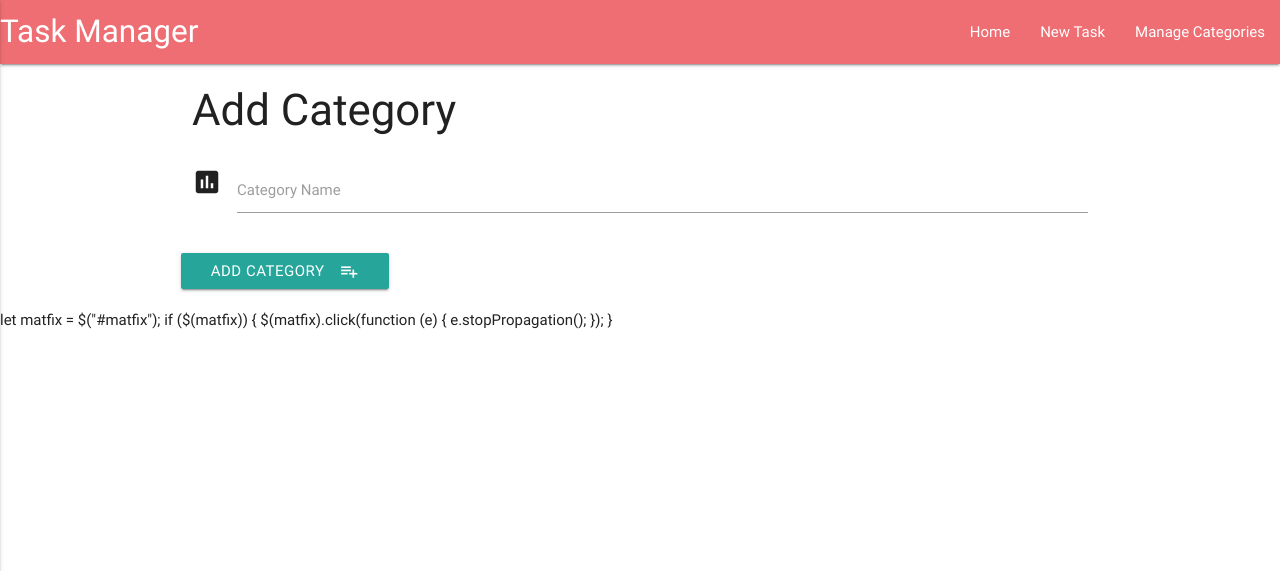
After one commit to fudge88/task_manager, a Flask app: page /add_category in a window 1280 px wide. The commit adds this page. Shown: the top 571 px of the page. Run offline with Flask 2, Linux system fonts and the light colour scheme; some libraries are stand-ins or nearby versions.

Commit message:
add category added

```diff
--- a/app.py
+++ b/app.py
@@ -7,8 +7,6 @@ from bson.objectid import ObjectId
 app = Flask(__name__)
 app.config["MONGO_DBNAME"] = 'task_manager'
 app.config["MONGO_URI"] = 'mongodb+srv://root:rOOtUser@myfirstcluster-v5vwp.mongodb.net/task-manger?retryWrites=true&w=majority'
-
-mongo = PyMongo(app)
 
 mongo = PyMongo(app)
 
@@ -22,7 +20,7 @@ def get_tasks():
 @app.route('/add_task')
 def add_task():
     return render_template('addtask.html',
-        categories=mongo.db.categories.find())
+                           categories=mongo.db.categories.find())
 
 
 @app.route('/insert_task', methods=['POST'])
@@ -66,11 +64,16 @@ def get_categories():
                            categories=mongo.db.categories.find())
 
 
+@app.route('/delete_category/<category_id>')
+def delete_category(category_id):
+    mongo.db.categories.remove({'_id': ObjectId(category_id)})
+    return redirect(url_for('get_categories'))
+
+
 @app.route('/edit_category/<category_id>')
 def edit_category(category_id):
     return render_template('editcategory.html',
-                           category=mongo.db.categories.find_one(
-                           {'_id': ObjectId(category_id)}))
+    category=mongo.db.categories.find_one({'_id': ObjectId(category_id)}))
 
 
 @app.route('/update_category/<category_id>', methods=['POST'])
@@ -81,6 +84,18 @@ def update_category(category_id):
     return redirect(url_for('get_categories'))
 
 
+@app.route('/insert_category', methods=['POST'])
+def insert_category():
+    category_doc = {'category_name': request.form.get('category_name')}
+    mongo.db.categories.insert_one(category_doc)
+    return redirect(url_for('get_categories'))
+
+
+@app.route('/add_category')
+def add_category():
+    return render_template('addcategory.html')
+
+
 if __name__ == '__main__':
     app.run(host=os.environ.get('IP'),
             port=int(os.environ.get('PORT')),
--- /dev/null
+++ b/templates/addcategory.html
@@ -0,0 +1,19 @@
+{% extends 'base.html'%}
+
+{% block content %}
+<h3>Add Category</h3>
+<form action="{{ url_for('insert_category') }}" method="POST" class="col s12">
+    <div class="row">
+        <div class="input-field col s12">
+            <i class="material-icons prefix">poll</i>
+            <input id="category_name" name="category_name" type="text" class="validate">
+            <label for="category_name">Category Name</label>
+        </div>
+    </div>
+    <div class="row">
+        <button class="btn waves-effect waves-light" type="submit" name="action">Add Category
+            <i class="material-icons right">playlist_add</i>
+        </button>
+    </div>
+</form>
+{% endblock %}
--- a/templates/base.html
+++ b/templates/base.html
@@ -1,43 +1,55 @@
 <!DOCTYPE html>
 <html>
+
 <head>
-    <link
-      href="https://fonts.googleapis.com/icon?family=Material+Icons"
-      rel="stylesheet"
-    />
-    <link
-      rel="stylesheet"
-      href="https://cdnjs.cloudflare.com/ajax/libs/materialize/0.100.2/css/materialize.min.css"
-    />
-    <link
-      rel="stylesheet"
-      href="{{url_for('static', filename='css/style.css')}}"
-      type="text/css"
-    />
+    <link href="https://fonts.googleapis.com/icon?family=Material+Icons" rel="stylesheet">
+    <link rel="stylesheet" href="https://cdnjs.cloudflare.com/ajax/libs/materialize/0.100.2/css/materialize.min.css">
+    <link rel="stylesheet" href="{{url_for('static', filename='css/style.css')}}" type="text/css" />
 </head>
 
 <body>
-
+    <header>
+        <nav>
+            <div class="nav-wrapper">
+                <a href="{{url_for('get_tasks')}}" class="brand-logo">Task Manager</a>
+                <a href="#" data-activates="mobile-demo" class="button-collapse"><i class="material-icons">menu</i></a>
+                <ul id="nav-mobile" class="right hide-on-med-and-down">
+                    <li><a href="{{url_for('get_tasks')}}">Home</a></li>
+                    <li><a href="{{url_for('add_task')}}">New Task</a></li>
+                    <li><a href="{{url_for('get_categories')}}">Manage Categories</a></li>
+                </ul>
+                <ul class="side-nav" id="mobile-demo">
+                    <li><a href="{{url_for('get_tasks')}}">Home</a></li>
+                    <li><a href="{{url_for('add_task')}}">New Task</a></li>
+                    <li><a href="{{url_for('get_categories')}}">Manage Categories</a></li>
+                </ul>
+            </div>
+        </nav>
+    </header>
     <div class="container">
         {% block content %} {% endblock %}
     </div>
-
     <script src="https://cdnjs.cloudflare.com/ajax/libs/jquery/3.2.1/jquery.min.js"></script>
     <script src="https://cdnjs.cloudflare.com/ajax/libs/materialize/0.100.2/js/materialize.min.js"></script>
     <script type="text/javascript">
-      $(document).ready(function () {
-        $(".collapsible").collapsible();
-        $("select").material_select();
+        $(document).ready(function() {
+            $('.collapsible').collapsible();
+            $('select').material_select();
+            $(".button-collapse").sideNav();
         });
 
-        $(".datepicker").pickadate({
+        $('.datepicker').pickadate({
             selectMonths: true, // Creates a dropdown to control month
             selectYears: 15, // Creates a dropdown of 15 years to control year,
-          today: "Today",
-          clear: "Clear",
-          close: "Ok",
-          closeOnSelect: false, // Close upon selecting a date,
+            today: 'Today',
+            clear: 'Clear',
+            close: 'Ok',
+            closeOnSelect: false // Close upon selecting a date,
         });
+    </script>
+</body>
+
+</html>
 
         let matfix = $("#matfix");
         if ($(matfix)) {
```
Also changed, not shown: templates/addtask.html (+12 -15 lines), templates/categories.html (+6 -1 lines), templates/edittask.html (+15 -13 lines). Lines whose indentation alone changed are shown as unchanged.
